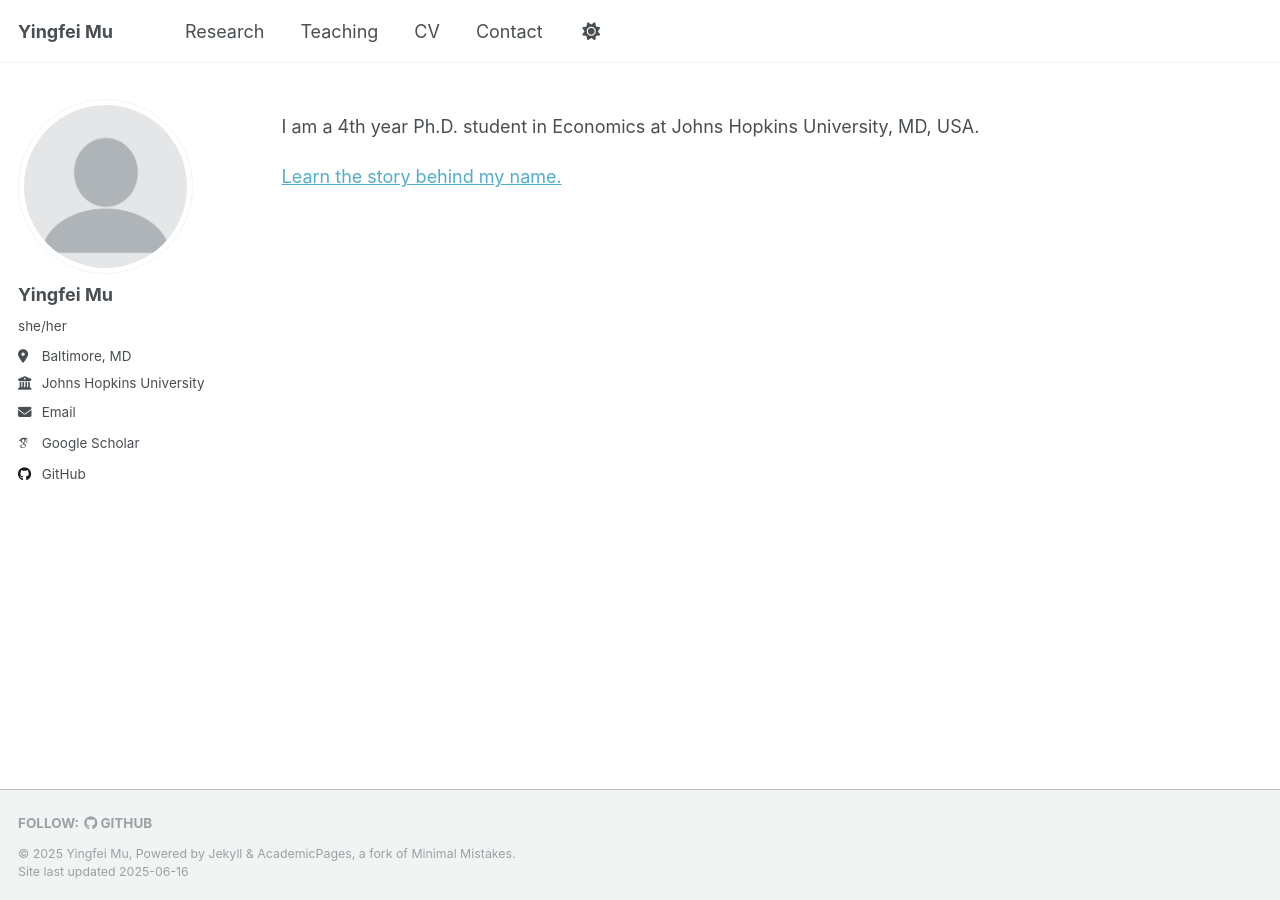
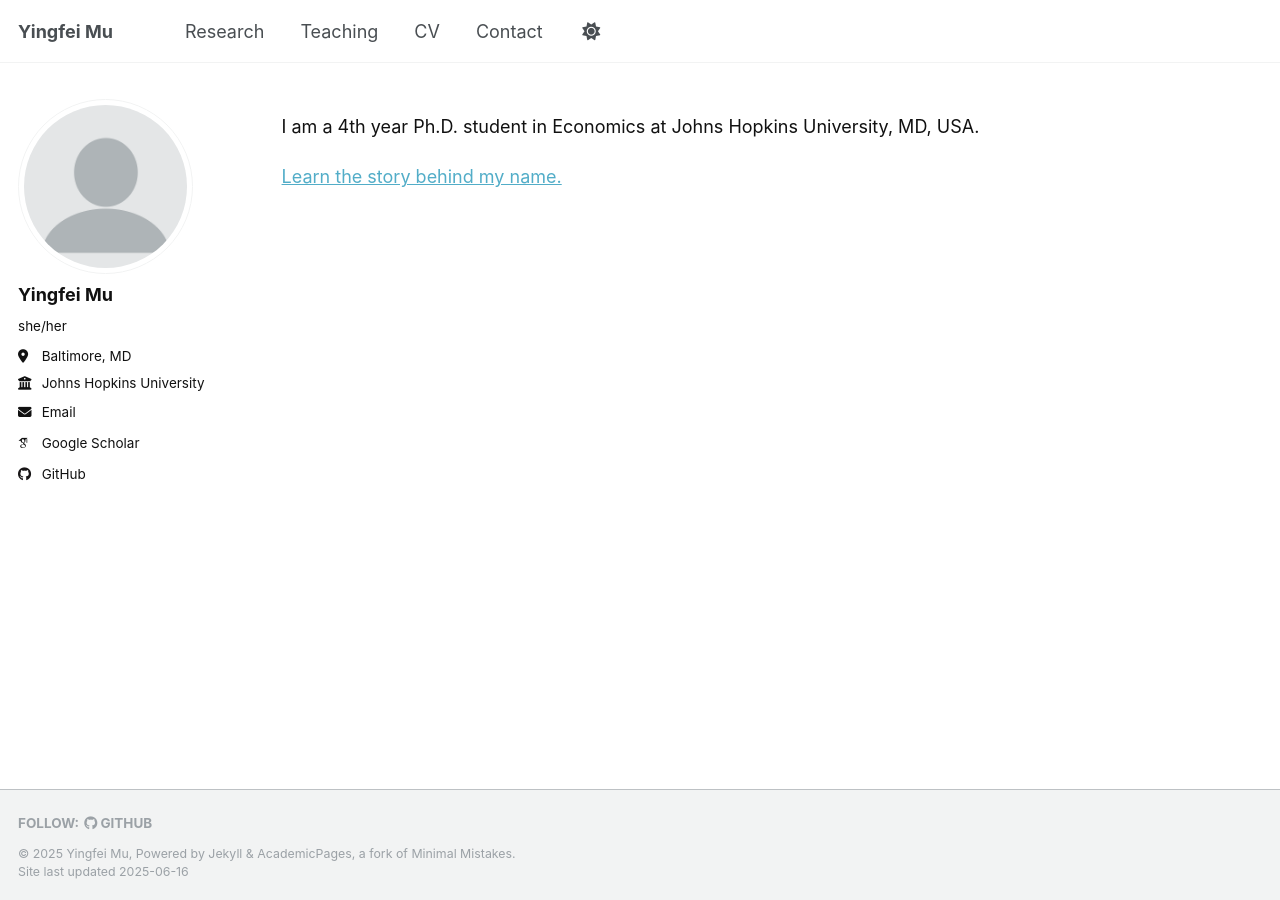
Before and after one commit to InfiniteMu/infinitemu.github.io, a Jekyll site: the page built from _pages/about.md, in a window 1280 px wide. Built offline with Jekyll 4.4.1, drawn with Linux system fonts in a browser that asks for light colours; some web fonts are replaced.

Commit message:
Update _default.scss

```diff
--- a/_sass/theme/_default.scss
+++ b/_sass/theme/_default.scss
@@ -41,7 +41,7 @@ $sidebar-screen-min-width   : 1024px;
     --global-link-color-visited         : mix(#fff, #2f7f93, 25%);
     --global-masthead-link-color        : #{$dark-gray};
     --global-masthead-link-color-hover  : mix(#000, #{$gray}, 25%);
-    --global-text-color                 : #{$dark-gray};
+    --global-text-color                 : #111111;
     --global-text-color-light           : #{$light-gray};
     --global-thead-color                : #{$lighter-gray};
 }
```
